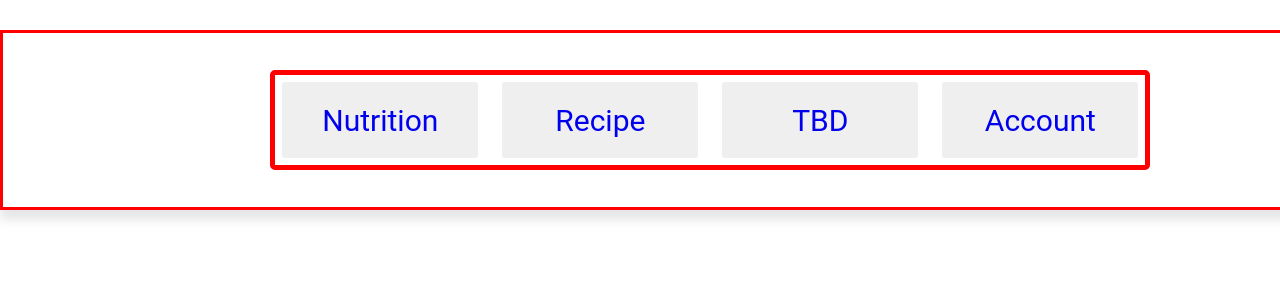
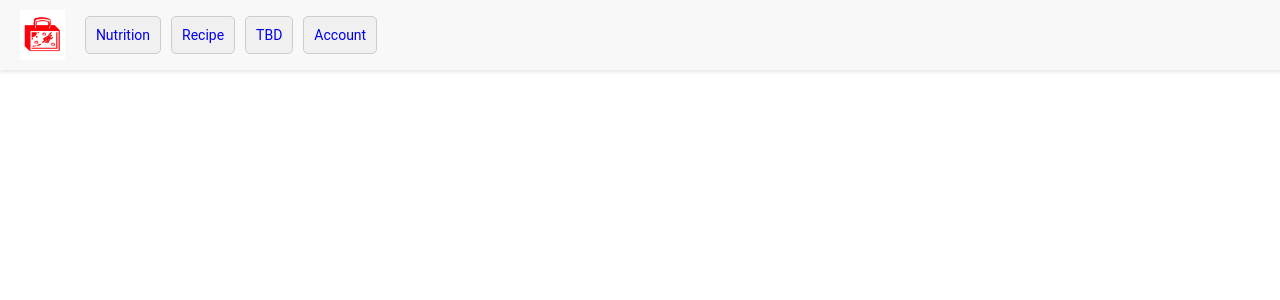
Before and after one commit to stab-rabbit-org-48/lunchbox, a React app: page / in a window 1280 px wide. Shown: the top 300 px of the page. Built offline with nearby package versions, Linux system fonts and the light colour scheme.

Commit message:
fix nav bar

```diff
--- a/src/components/Account.js
+++ b/src/components/Account.js
@@ -4,10 +4,12 @@ const Account = () => {
 
 
     return (
+        <div>
         <head>
             <title>Account</title>
                 <link rel="stylesheet" href="account.css"></link>
         </head>
+        </div>
     )
 }
 
--- a/src/components/Home.js
+++ b/src/components/Home.js
@@ -36,25 +36,37 @@ const Home = () => {
 
 
   return (
-    // <>
-      <><div className="home-header">
+    <div>
+    <div className="home-header">
         <div className="logo">
-          <img src={smallLogo} alt="logo" />
+            <img src={smallLogo} alt="logo" />
         </div>
         <nav className="navBar">
-            {/* nav bar buttons */}
-          <div className="navBarButtons">
-                <button onClick={()=>{setMenu("Nutrition")}}><Link style={{ textDecoration: 'none' }} to='/Nutrition'>Nutrition</Link>{menu==="Nutrition"?<hr/>:<></>}</button>
-                <button onClick={()=>{setMenu("Recipe")}}><Link style={{ textDecoration: 'none' }} to='/Recipe'>Recipe</Link>{menu==="Recipe"?<hr/>:<></>}</button>
-                <button onClick={()=>{setMenu("TBD")}}><Link style={{ textDecoration: 'none' }} to='/TBD'>TBD</Link>{menu==="TBDs"?<hr/>:<></>}</button>
-                <button onClick={()=>{setMenu("Account")}}><Link style={{ textDecoration: 'none' }} to='/Account'>Account</Link>{menu==="Account"?<hr/>:<></>}</button>
-          </div>
+            <div className="navBarButtons">
+                <button onClick={() => { setMenu("Nutrition") }}>
+                    <Link style={{ textDecoration: 'none' }} to='/Nutrition'>Nutrition</Link>
+                    {menu === "Nutrition" ? <hr /> : <></>}
+                </button>
+                <button onClick={() => { setMenu("Recipe") }}>
+                    <Link style={{ textDecoration: 'none' }} to='/Recipe'>Recipe</Link>
+                    {menu === "Recipe" ? <hr /> : <></>}
+                </button>
+                <button onClick={() => { setMenu("TBD") }}>
+                    <Link style={{ textDecoration: 'none' }} to='/TBD'>TBD</Link>
+                    {menu === "TBD" ? <hr /> : <></>}
+                </button>
+                <button onClick={() => { setMenu("Account") }}>
+                    <Link style={{ textDecoration: 'none' }} to='/Account'>Account</Link>
+                    {menu === "Account" ? <hr /> : <></>}
+                </button>
+            </div>
         </nav>
-      </div>
+    </div>
+    <div className='bodyContainer'>
+        {/* Home content here */}
+    </div>
+</div>
 
-      <body className = 'bodyContainer'>
-      </body>
-      </>
     //   {/* <div className="recipeSearch">
     //     <form onSubmit={handleSearch}>
     //       <input
--- a/src/components/Login.js
+++ b/src/components/Login.js
@@ -6,23 +6,20 @@ import { Link } from 'react-router-dom';
 
 // </header>
 const Login = () => {
-
-
   return (
     <div className="accountBox">
       <header className="header">
-			<img src='../assets/lunchboxlogosmall.png'/>
+        <img src={smallLogo} />
       </header>
-		<div className ='boxClass'>
+      <div className="boxClass">
         <form>
-			<input type='text' placeholder="username" className='inputBox'/>
-			<input type='text' placeholder="password" className='inputBox'/>
-			<button type='submit'> Login </button>
+          <input type="text" placeholder="username" className="inputBox" />
+          <input type="text" placeholder="password" className="inputBox" />
+          <button type="submit"> Login </button>
         </form>
       </div>
     </div>
-
-	)
-}
+  );
+};
 
 export default Login;
--- a/src/components/Nutrition.js
+++ b/src/components/Nutrition.js
@@ -4,24 +4,15 @@ import smallLogo from '../assets/lunchboxlogosmall.png';
 import '../styles/Home.css';
 import { Link } from 'react-router-dom';
 
-const Nutrition = () =>{
-
-return(
-  // <head>
-  //   <meta charset="UTF-8">
-  //   <meta name="viewport" content="width=device-width, initial-scale=1.0">
-  //   <meta http-equiv="X-UA-Compatible" content="ie=edge">
-  //   <title>Nutrition</title>
-  //   <link rel="stylesheet" href="account.css">
-  // </head>
-  <div>
-  <body>
-	<div className="nutrition">
-        <header className="header"><h1>Nutrition</h1></header>
+const Nutrition = () => {
+  return (
+    <div>
+      <header className="header">
+        <h1>Nutrition</h1>
+      </header>
+      <div>{/* Nutrition information here */}</div>
     </div>
-  </body>
-  </div>
-)
-}
+  );
+};
 
 export default Nutrition;
--- a/src/components/Recipe.js
+++ b/src/components/Recipe.js
@@ -4,24 +4,15 @@ import smallLogo from '../assets/lunchboxlogosmall.png';
 import '../styles/Home.css';
 import { Link } from 'react-router-dom';
 
-const Recipe = () =>{
-
-return(
-  // <head>
-  //   <meta charset="UTF-8">
-  //   <meta name="viewport" content="width=device-width, initial-scale=1.0">
-  //   <meta http-equiv="X-UA-Compatible" content="ie=edge">
-  //   <title>Nutrition</title>
-  //   <link rel="stylesheet" href="account.css">
-  // </head>
-  <div>
-  <body>
-	<div className="recipe">
-        <header className="header"><h1>Nutrition</h1></header>
+const Recipe = () => {
+  return (
+    <div>
+      <header className="header">
+        <h1>Recipe</h1>
+      </header>
+      <div>{/* Recipe details here */}</div>
     </div>
-  </body>
-  </div>
-)
-}
+  );
+};
 
 export default Recipe;
--- a/src/components/SignUp.js
+++ b/src/components/SignUp.js
@@ -12,7 +12,7 @@ const SignUp = () => {
 		<div className="accountBox">
 			<h1>LunchBox</h1>
 				<header className="header">
-					<img src='../assets/lunchboxlogosmall.png'/>
+					<img src={smallLogo}/>
 				</header>
 			<div className ='boxClass'>
 				<form>
--- a/src/styles/Home.css
+++ b/src/styles/Home.css
@@ -5,68 +5,69 @@ body {
 
 .home-header {
     display: flex;
-    justify-content: center;
+    justify-content: flex-start;
     align-items: center;
     padding: 10px 20px;
-    border-style: solid;
-    border-color: red;
-    margin-top: 30px;
-    color: #fff;
+    background-color: #f8f8f8;
+    color: #333;
     position: fixed;
     width: 100%;
     top: 0;
-    box-shadow: 0 10px 10px rgba(0, 0, 0, 0.1);
+    box-shadow: 0 2px 4px rgba(0, 0, 0, 0.1);
+    z-index: 1000;
 }
+
+.logo {
+    display: flex;
+    align-items: center;
+}
+
 .logo img {
-    height: 150px;
+    height: 50px;
     width: auto;
-    margin-right: 120px;
-    margin-left: -150%;
 }
 
 .navBar {
     display: flex;
     align-items: center;
-    justify-content: center;
-    border: 5px solid red;
-    background-color: transparent;
-    padding: 5px;
-    border-radius: 5px;
-    margin-left: -10rem;
+    justify-content: flex-start;
+    margin-left: 20px;
 }
 
 .navBarButtons {
     display: flex;
-    flex-direction:flex-start;
-    justify-content: space-between;
-    gap: 20px;
-    border-radius: 20px;
+    gap: 10px;
 }
 
 .navBarButtons button {
-    color: #fff;
-    border: 2px solid #fff;
-    font-size: 30px;
+    color: #333;
+    background-color: #f0f0f0;
+    border: 1px solid #ccc;
+    font-size: 14px;
     font-family: 'Roboto', sans-serif;
-    padding: 10px 15px;
+    padding: 10px;
     border-radius: 5px;
     cursor: pointer;
     transition: background-color 0.3s, color 0.3s, border-color 0.3s;
-    width: 200px;
-    height: 80px;
 }
 
 .navBarButtons button:hover {
-    background-color: #fff;
+    background-color: #ddd;
     color: #333;
-    border-color: #333;
+    border-color: #bbb;
+}
+
+.bodyContainer {
+    padding-top: 80px; /* Adjust based on header height */
+    margin: 20px;
 }
 
 .recipeSearch form {
     display: flex;
     align-items: center;
 }
-.recipeSearch input[type = 'text'] {
+
+.recipeSearch input[type='text'] {
     padding: 10px;
     font-size: 16px;
     border: 1px solid #ccc;
@@ -83,6 +84,7 @@ body {
     cursor: pointer;
     transition: background-color 0.3s, color 0.3s, border-color 0.3s;
 }
+
 .recipeSearch button:hover {
     background-color: #fff;
     color: #333;
@@ -101,6 +103,7 @@ body {
     border-radius: 8px;
     box-shadow: 0 2px 4px rgba(0, 0, 0, 0.1);
 }
+
 .recipeCard h2 {
     margin-bottom: 10px;
 }
```
Also changed, not shown: 8 other files (tests, documents, lock files or other folders). Lines whose indentation alone changed are shown as unchanged.
